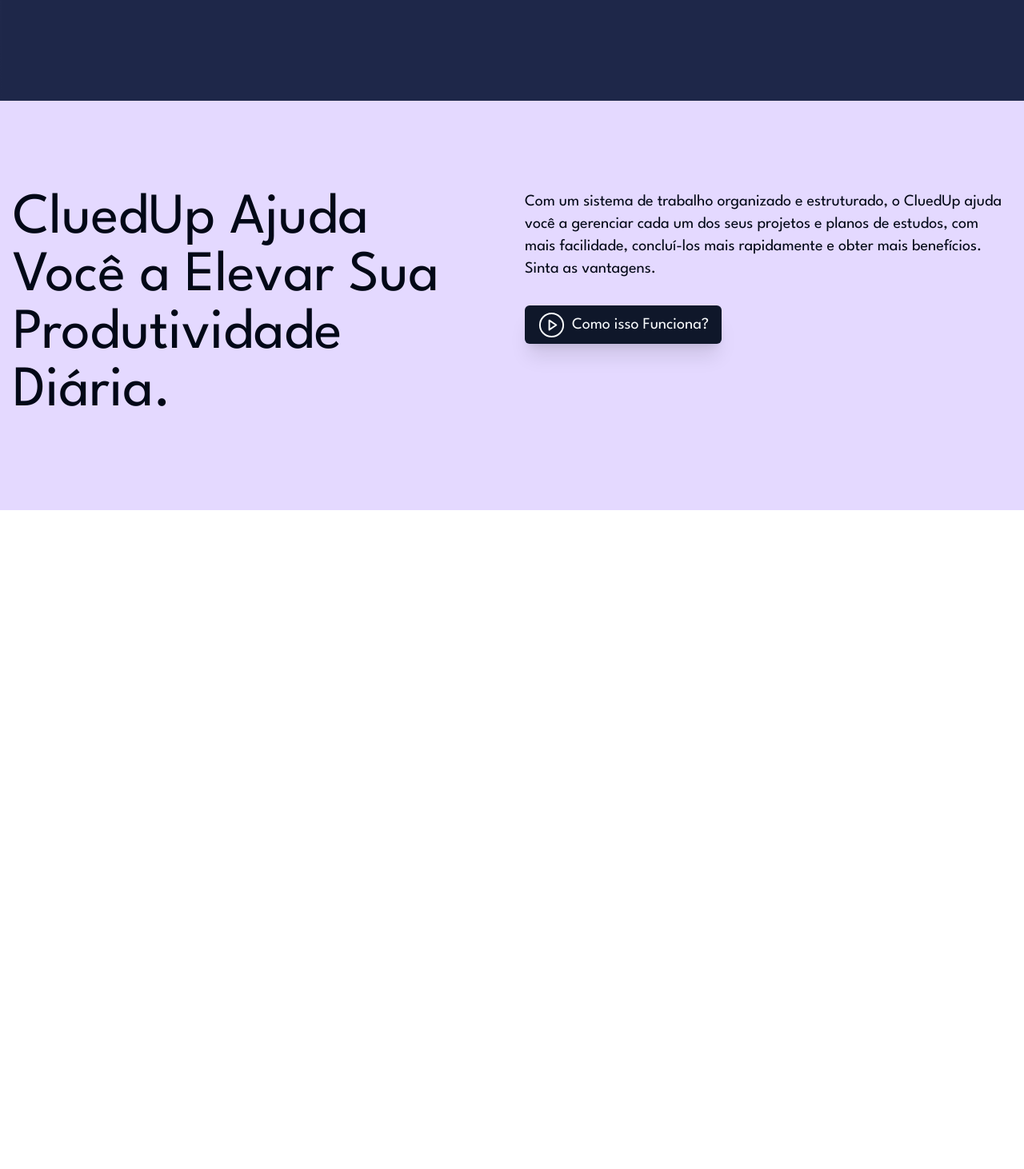
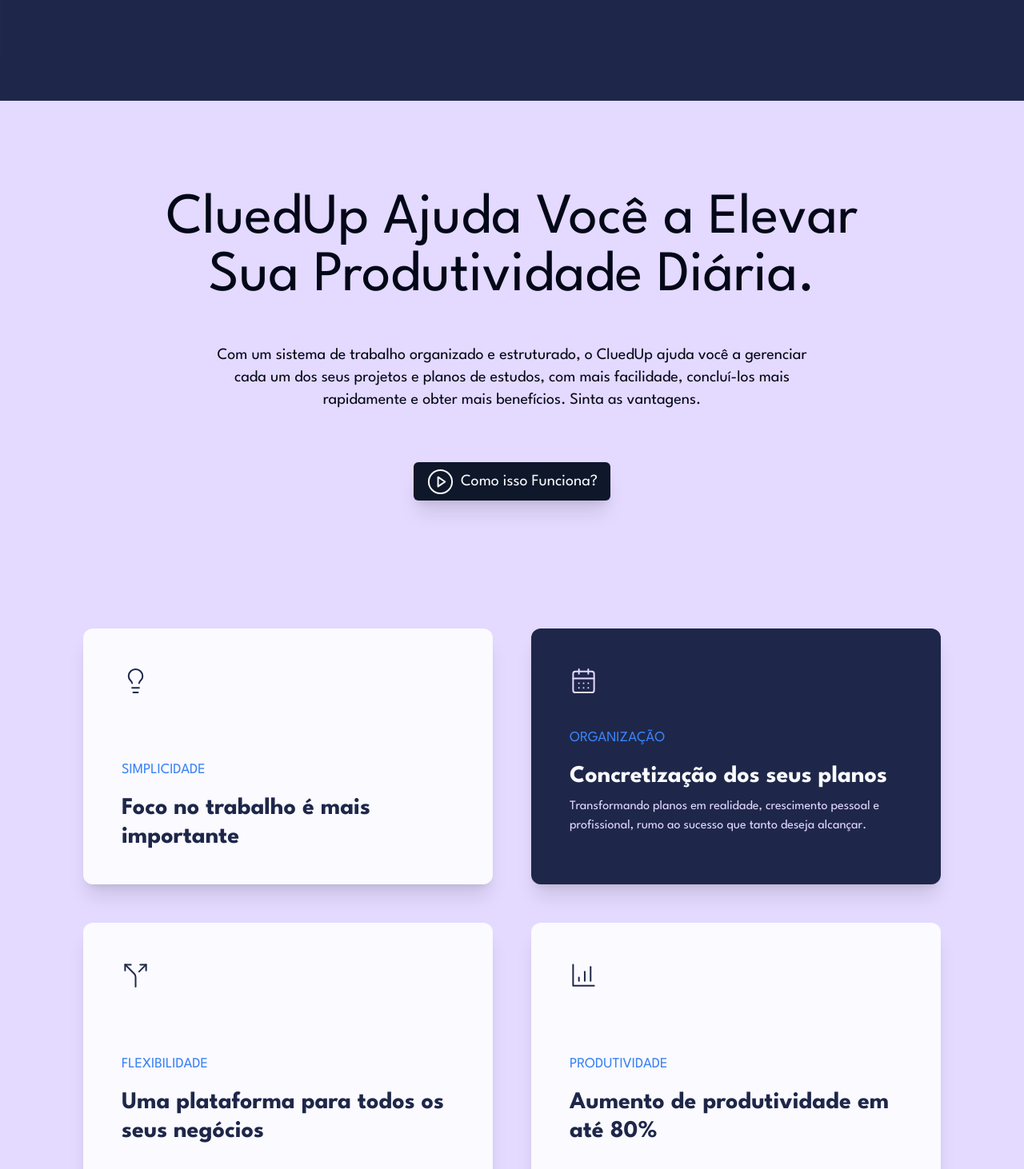
Before and after one commit to Sellucas/CluedUp, a Next.js app: page / in a window 1280 px wide. Shown: the part 880-2342 px from the top of the page at 80% size. Before the commit the page ends 1518 px from the top, so only its background shows below. Built offline with nearby package versions, Linux system fonts and the light colour scheme.

Commit message:
feat: add faq section

```diff
--- a/app/page.tsx
+++ b/app/page.tsx
@@ -1,6 +1,14 @@
-import { ArrowBigRightDash, PlayCircle } from 'lucide-react'
+import {
+  ArrowBigRightDash,
+  BarChart4,
+  CalendarDays,
+  Lightbulb,
+  PlayCircle,
+  Split
+} from 'lucide-react'
 
 import { Button } from '@/components/ui/button'
+import { Faq } from '@/components/faq'
 
 export default function Home() {
   return (
@@ -33,20 +41,18 @@ export default function Home() {
           </Button>
         </div>
       </section>
-      <section className="works w-full bg-[#E4D9FF] flex justify-center py-24">
-        <div className="grid md:grid-cols-2 gap-8 p-4 max-w-[100rem]">
+      <section className="works w-full bg-[#E4D9FF] flex flex-col items-center justify-center pt-24 pb-36">
+        <div className="flex flex-col items-center justify-center text-center gap-12 p-4 max-w-5xl">
           <div>
-            <h1 className="text-4xl md:text-5xl lg:text-7xl ">
-              CluedUp Ajuda <br />
-              Você a Elevar Sua Produtividade Diária.
+            <h1 className="text-4xl md:text-5xl lg:text-7xl">
+              CluedUp Ajuda Você a Elevar Sua Produtividade Diária.
             </h1>
           </div>
-          <div>
-            <p className="md:text-xl mb-8">
-              Com um sistema de trabalho organizado e estruturado, o CluedUp
-              ajuda você a gerenciar cada um dos seus projetos e planos de
-              estudos, com mais facilidade, concluí-los mais rapidamente e obter
-              mais benefícios. Sinta as vantagens.
+          <p className="md:text-xl max-w-3xl mb-4">
+            Com um sistema de trabalho organizado e estruturado, o CluedUp ajuda
+            você a gerenciar cada um dos seus projetos e planos de estudos, com
+            mais facilidade, concluí-los mais rapidamente e obter mais
+            benefícios. Sinta as vantagens.
           </p>
           <Button className="md:text-xl shadow-xl py-6">
             <span className="mr-2">
@@ -55,13 +61,63 @@ export default function Home() {
             Como isso Funciona?
           </Button>
         </div>
+
+        <div className="grid lg:grid-cols-2 p-4 gap-12 mt-32">
+          <div className="flex flex-col gap-12 max-w-lg">
+            <div className="bg-[#FAFAFF] h-80 p-12 rounded-xl shadow-xl">
+              <p className="pb-20">
+                <Lightbulb size={35} color="#1E2749" absoluteStrokeWidth />
+              </p>
+              <p className="text-blue-500 pb-4 text-lg">SIMPLICIDADE</p>
+              <h2 className="text-[#1E2749] text-3xl font-bold">
+                Foco no trabalho é mais importante
+              </h2>
+            </div>
+
+            <div className="bg-[#FAFAFF] h-80 p-12 rounded-xl shadow-xl">
+              <p className="pb-20">
+                <Split size={35} color="#1E2749" absoluteStrokeWidth />
+              </p>
+              <p className="text-blue-500 pb-4 text-lg">FLEXIBILIDADE</p>
+              <h2 className="text-[#1E2749] text-3xl font-bold">
+                Uma plataforma para todos os seus negócios
+              </h2>
+            </div>
+          </div>
+
+          <div className="flex flex-col gap-12 max-w-lg">
+            <div className="bg-[#1E2749] h-80 p-12 rounded-xl shadow-xl">
+              <p className="pb-10">
+                <CalendarDays size={35} color="#E4D9FF" absoluteStrokeWidth />
+              </p>
+              <p className="text-blue-500 pb-4 text-lg">ORGANIZAÇÃO</p>
+              <h2 className="text-[#FAFAFF] text-3xl font-bold mb-2">
+                Concretização dos seus planos
+              </h2>
+              <p className="text-[#E4D9FF]">
+                Transformando planos em realidade, crescimento pessoal e
+                profissional, rumo ao sucesso que tanto deseja alcançar.
+              </p>
+            </div>
+
+            <div className="bg-[#FAFAFF] h-80 p-12 rounded-xl shadow-xl">
+              <p className="pb-20">
+                <BarChart4 size={35} color="#1E2749" absoluteStrokeWidth />
+              </p>
+              <p className="text-blue-500 pb-4 text-lg">PRODUTIVIDADE</p>
+              <h2 className="text-[#1E2749] text-3xl font-bold">
+                Aumento de produtividade em até 80%
+              </h2>
+            </div>
+          </div>
         </div>
       </section>
-      <section className="functionalities">
-        <div>
-          <span></span>
-          <p></p>
-          <h2></h2>
+      <section className="faq w-full flex justify-center bg-[#FAFAFF] py-36">
+        <div className="flex flex-col justify-center items-center max-w-7xl p-4">
+          <h1 className="text-4xl md:text-5xl lg:text-6xl pb-16">
+            Encontre Respostas Para Sua Confusão
+          </h1>
+          <Faq />
         </div>
       </section>
     </main>
--- /dev/null
+++ b/components/faq.tsx
@@ -0,0 +1,71 @@
+import {
+  Accordion,
+  AccordionContent,
+  AccordionItem,
+  AccordionTrigger
+} from '@/components/ui/accordion'
+import Link from 'next/link'
+
+export function Faq() {
+  return (
+    <Accordion type="single" collapsible className="w-full text-2xl max-w-4xl">
+      <AccordionItem value="item-1">
+        <AccordionTrigger>Preciso pagar para usar o CluedUp?</AccordionTrigger>
+        <AccordionContent className="text-xl">
+          Não, o CluedUp é gratuito para uso. Não é necessário pagar para
+          acessar e utilizar os recursos básicos do CluedUp.
+        </AccordionContent>
+      </AccordionItem>
+      <AccordionItem value="item-2">
+        <AccordionTrigger>
+          Quais são os principais recursos de produtividade?
+        </AccordionTrigger>
+        <AccordionContent className="text-xl">
+          Yes. It comes with default styles that matches the other
+          components&apos; aesthetic.
+        </AccordionContent>
+      </AccordionItem>
+      <AccordionItem value="item-3">
+        <AccordionTrigger>
+          Posso acessar o CluedUp em dispositivos móveis?
+        </AccordionTrigger>
+        <AccordionContent className="text-xl">
+          Sim, o CluedUp é responsivo e pode ser acessado em dispositivos
+          móveis. Isso significa que você pode usar o CluedUp em smartphones e
+          tablets, permitindo que você gerencie suas tarefas e atividades mesmo
+          quando estiver fora do seu computador.
+        </AccordionContent>
+      </AccordionItem>
+      <AccordionItem value="item-4">
+        <AccordionTrigger>
+          Os aplicativos de produtividade podem realmente aumentar minha
+          produtividade?
+        </AccordionTrigger>
+        <AccordionContent className="text-xl">
+          Sim, os aplicativos de produtividade podem ser ferramentas valiosas
+          para aumentar a eficiência e a organização. Eles fornecem recursos
+          para ajudar a planejar, gerenciar tarefas, definir prioridades e
+          acompanhar sua programação. No entanto, o sucesso depende do uso
+          consistente e eficaz dessas ferramentas.
+        </AccordionContent>
+      </AccordionItem>
+      <AccordionItem value="item-5">
+        <AccordionTrigger>
+          Como posso sugerir um novo recurso ou relatar um bug?
+        </AccordionTrigger>
+        <AccordionContent className="text-xl">
+          Adoraríamos ouvir seu feedback! Abra um issue em nosso{' '}
+          <Link
+            className="text-blue-500"
+            href={'https://github.com/Sellucas/CluedUp'}
+            target="_blank"
+          >
+            repositório GitHub
+          </Link>{' '}
+          para sugerir um novo recurso ou relatar um bug que você encontrou.
+          Nossa equipe analisará e responderá prontamente.
+        </AccordionContent>
+      </AccordionItem>
+    </Accordion>
+  )
+}
--- /dev/null
+++ b/components/ui/accordion.tsx
@@ -0,0 +1,60 @@
+'use client'
+
+import * as React from 'react'
+import * as AccordionPrimitive from '@radix-ui/react-accordion'
+import { ChevronDown } from 'lucide-react'
+
+import { cn } from '@/lib/utils'
+
+const Accordion = AccordionPrimitive.Root
+
+const AccordionItem = React.forwardRef<
+  React.ElementRef<typeof AccordionPrimitive.Item>,
+  React.ComponentPropsWithoutRef<typeof AccordionPrimitive.Item>
+>(({ className, ...props }, ref) => (
+  <AccordionPrimitive.Item
+    ref={ref}
+    className={cn('border-b', className)}
+    {...props}
+  />
+))
+AccordionItem.displayName = 'AccordionItem'
+
+const AccordionTrigger = React.forwardRef<
+  React.ElementRef<typeof AccordionPrimitive.Trigger>,
+  React.ComponentPropsWithoutRef<typeof AccordionPrimitive.Trigger>
+>(({ className, children, ...props }, ref) => (
+  <AccordionPrimitive.Header className="flex">
+    <AccordionPrimitive.Trigger
+      ref={ref}
+      className={cn(
+        'flex flex-1 items-center justify-between py-4 font-medium transition-all hover:underline [&[data-state=open]>svg]:rotate-180',
+        className
+      )}
+      {...props}
+    >
+      {children}
+      <ChevronDown className="h-4 w-4 shrink-0 transition-transform duration-200" />
+    </AccordionPrimitive.Trigger>
+  </AccordionPrimitive.Header>
+))
+AccordionTrigger.displayName = AccordionPrimitive.Trigger.displayName
+
+const AccordionContent = React.forwardRef<
+  React.ElementRef<typeof AccordionPrimitive.Content>,
+  React.ComponentPropsWithoutRef<typeof AccordionPrimitive.Content>
+>(({ className, children, ...props }, ref) => (
+  <AccordionPrimitive.Content
+    ref={ref}
+    className={cn(
+      'overflow-hidden text-sm transition-all data-[state=closed]:animate-accordion-up data-[state=open]:animate-accordion-down',
+      className
+    )}
+    {...props}
+  >
+    <div className="pb-4 pt-0">{children}</div>
+  </AccordionPrimitive.Content>
+))
+AccordionContent.displayName = AccordionPrimitive.Content.displayName
+
+export { Accordion, AccordionItem, AccordionTrigger, AccordionContent }
--- a/package.json
+++ b/package.json
@@ -11,6 +11,7 @@
     "build-storybook": "storybook build"
   },
   "dependencies": {
+    "@radix-ui/react-accordion": "^1.1.2",
     "@radix-ui/react-avatar": "^1.0.3",
     "@radix-ui/react-hover-card": "^1.0.6",
     "@radix-ui/react-slot": "^1.0.2",
```
Also changed, not shown: 1 other file (tests, documents, lock files or other folders). Lines whose indentation alone changed are shown as unchanged.
